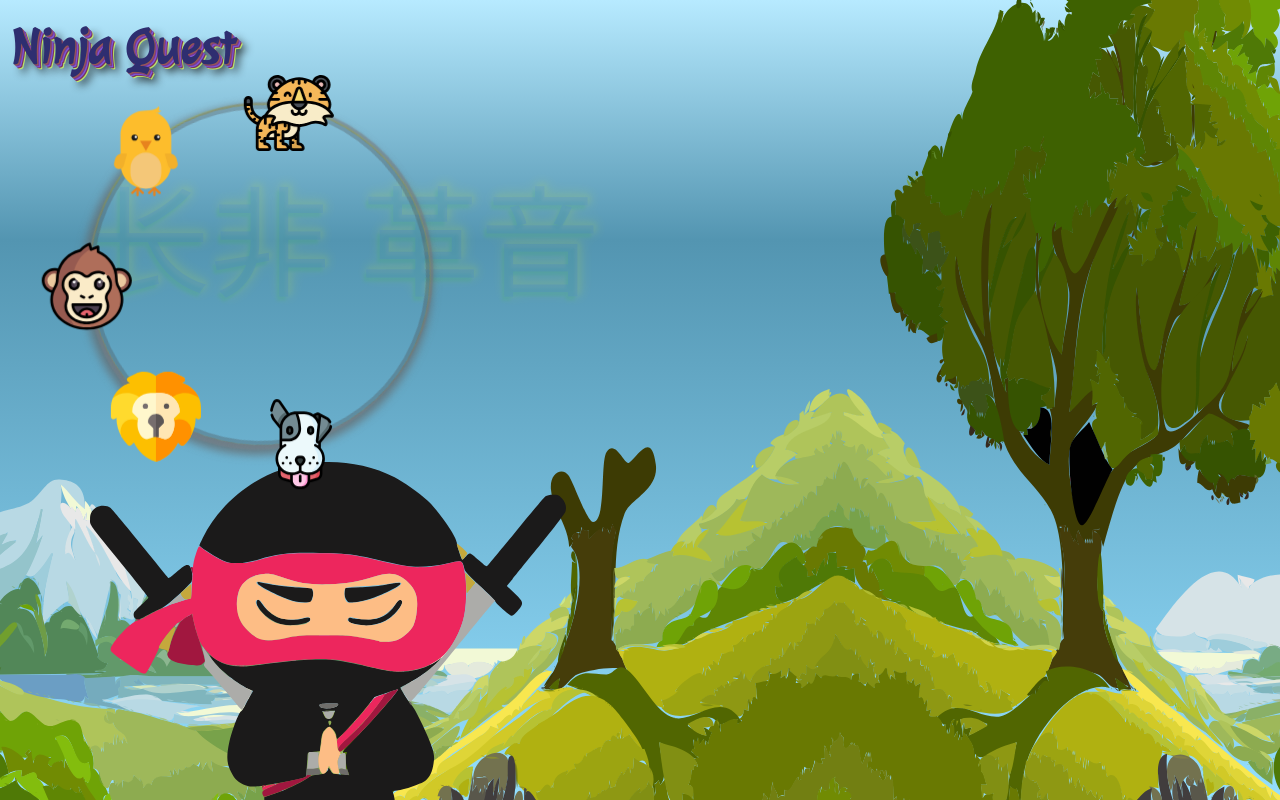
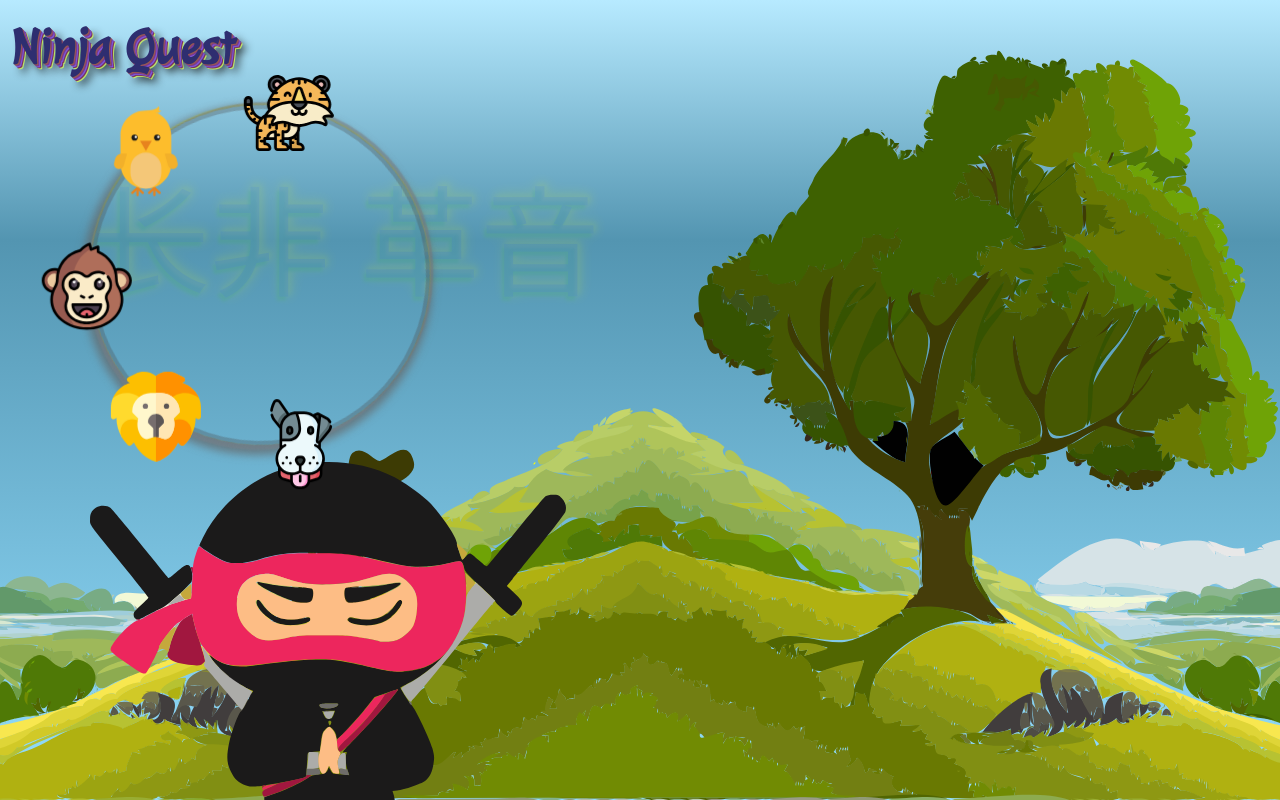
Before and after one commit to ChenPeleg/Ninjaquest, a Vue app: page / in a window 1280 px wide. Built offline with nearby package versions, Linux system fonts and the light colour scheme; a web font is replaced by a local one.

Commit message:
remove sass

```diff
--- a/src/components/PaintedBackGround.vue
+++ b/src/components/PaintedBackGround.vue
@@ -2,7 +2,7 @@
   <div class="staticFocus absolute top-0 h-full">
     <img
       v-if="zone=== 'medi'"
-      class="relative h-full"
+      class="relative h-full object-cover"
       src="../assets/images/bgninjafin128.svg"
       alt="forest"
     />
@@ -53,6 +53,6 @@ export default {
   }
 }
 .staticFocus {
-  transform: scale(1.4, 1.4) translateX(11%) translateY(-2%);
+  //transform: scale(1.4, 1.4) translateX(11%) translateY(-2%);
 }
 </style>
```
